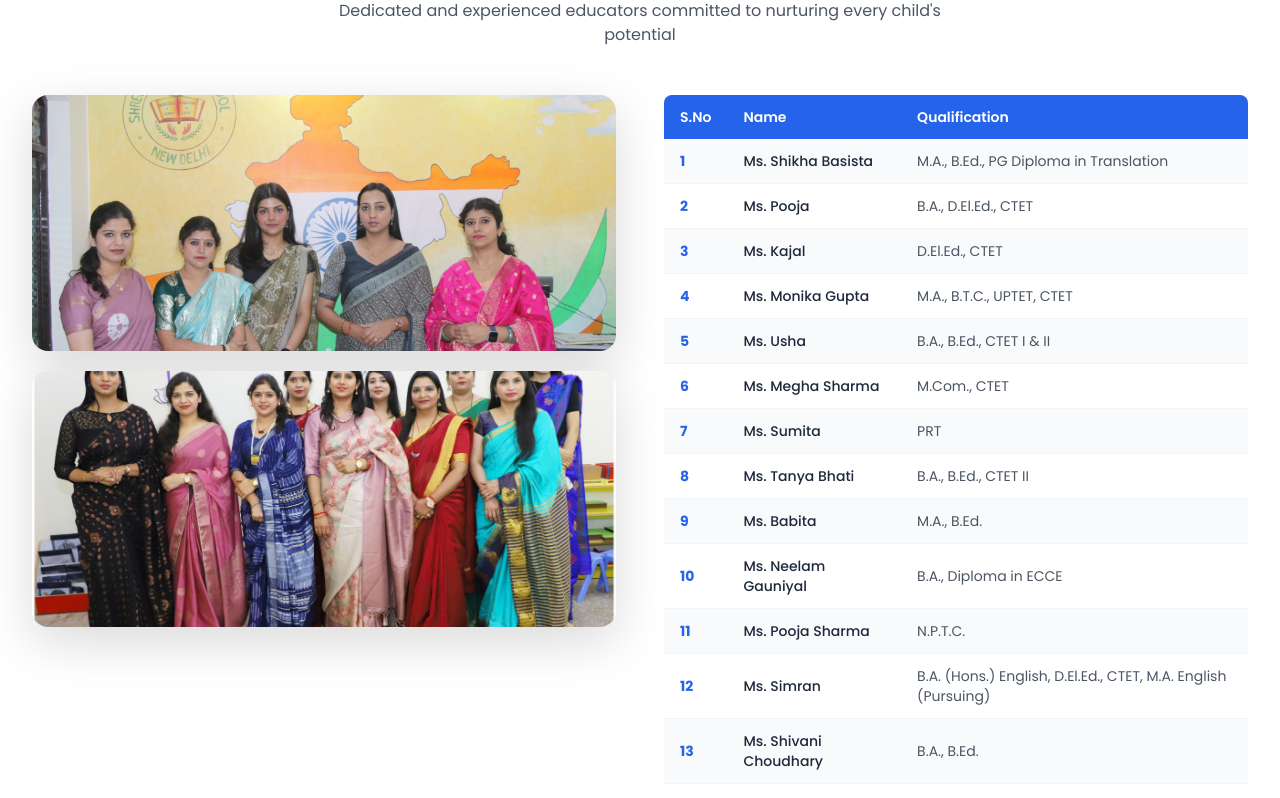
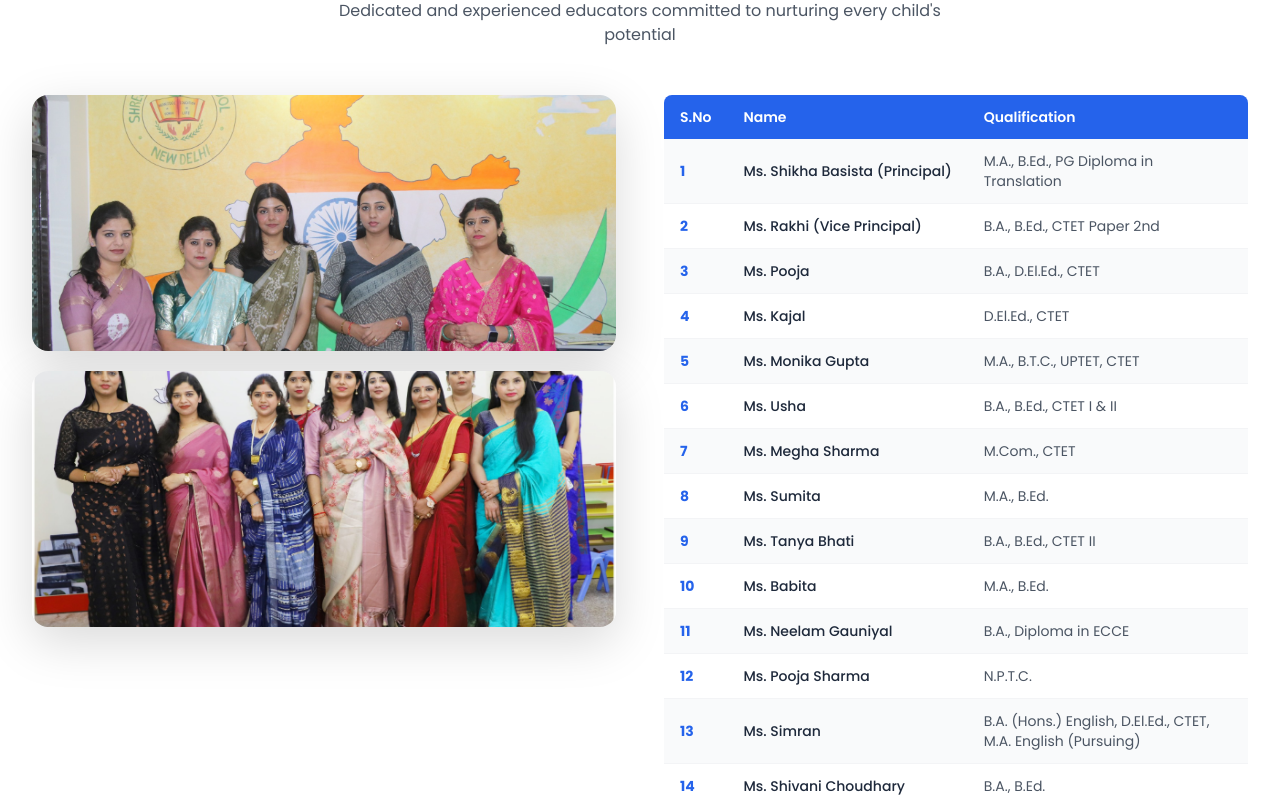
Before and after one commit to Sagar2408/ShresthPublicSchool, a React (Vite) app: page / in a window 1280 px wide. Shown: the part 3340-4138 px from the top of the page. Built offline with nearby package versions, Linux system fonts and the light colour scheme; no server answers.

Commit message:
final working code

```diff
--- a/src/components/Footer.tsx
+++ b/src/components/Footer.tsx
@@ -60,7 +60,7 @@ const Footer: React.FC = () => {
             <div className="flex gap-3">
               {/* Facebook */}
               <a
-                href="https://www.facebook.com/p/Shreshth-Public-School-100042410786539/"
+                href="https://www.facebook.com/people/Shreshth-Public-School/61584605632295/?mibextid=wwXIfr&rdid=G6rfypK3TOisJgZg&share_url=https%3A%2F%2Fwww.facebook.com%2Fshare%2F18qsDHRma7%2F%3Fmibextid%3DwwXIfr/"
                 target="_blank"
                 rel="noopener noreferrer"
                 className="w-10 h-10 bg-white/10 rounded-lg flex items-center justify-center hover:bg-school-primary transition-colors"
--- a/src/sections/Faculty.tsx
+++ b/src/sections/Faculty.tsx
@@ -1,20 +1,21 @@
 import React from 'react';
 
 const facultyData = [
-  { sno: 1,  name: 'Ms. Shikha Basista',    qualification: 'M.A., B.Ed., PG Diploma in Translation' },
-  { sno: 2,  name: 'Ms. Pooja',             qualification: 'B.A., D.El.Ed., CTET' },
-  { sno: 3,  name: 'Ms. Kajal',             qualification: 'D.El.Ed., CTET' },
-  { sno: 4,  name: 'Ms. Monika Gupta',      qualification: 'M.A., B.T.C., UPTET, CTET' },
-  { sno: 5,  name: 'Ms. Usha',              qualification: 'B.A., B.Ed., CTET I & II' },
-  { sno: 6,  name: 'Ms. Megha Sharma',      qualification: 'M.Com., CTET' },
-  { sno: 7,  name: 'Ms. Sumita',            qualification: 'PRT' },
-  { sno: 8,  name: 'Ms. Tanya Bhati',       qualification: 'B.A., B.Ed., CTET II' },
-  { sno: 9,  name: 'Ms. Babita',            qualification: 'M.A., B.Ed.' },
-  { sno: 10, name: 'Ms. Neelam Gauniyal',   qualification: 'B.A., Diploma in ECCE' },
-  { sno: 11, name: 'Ms. Pooja Sharma',      qualification: 'N.P.T.C.' },
-  { sno: 12, name: 'Ms. Simran',            qualification: 'B.A. (Hons.) English, D.El.Ed., CTET, M.A. English (Pursuing)' },
-  { sno: 13, name: 'Ms. Shivani Choudhary', qualification: 'B.A., B.Ed.' },
-  { sno: 14, name: 'Ms. Neelam Mishra',    qualification: 'B.Com., NPTT' },
+  { sno: 1,  name: 'Ms. Shikha Basista (Principal)',      qualification: 'M.A., B.Ed., PG Diploma in Translation' },
+  { sno: 2,  name: 'Ms. Rakhi (Vice Principal)',      qualification: 'B.A., B.Ed., CTET Paper 2nd' },
+  { sno: 3,  name: 'Ms. Pooja',             qualification: 'B.A., D.El.Ed., CTET' },
+  { sno: 4,  name: 'Ms. Kajal',             qualification: 'D.El.Ed., CTET' },
+  { sno: 5,  name: 'Ms. Monika Gupta',      qualification: 'M.A., B.T.C., UPTET, CTET' },
+  { sno: 6,  name: 'Ms. Usha',              qualification: 'B.A., B.Ed., CTET I & II' },
+  { sno: 7,  name: 'Ms. Megha Sharma',      qualification: 'M.Com., CTET' },
+  { sno: 8,  name: 'Ms. Sumita',            qualification: 'M.A., B.Ed.' },
+  { sno: 9,  name: 'Ms. Tanya Bhati',       qualification: 'B.A., B.Ed., CTET II' },
+  { sno: 10, name: 'Ms. Babita',            qualification: 'M.A., B.Ed.' },
+  { sno: 11, name: 'Ms. Neelam Gauniyal',   qualification: 'B.A., Diploma in ECCE' },
+  { sno: 12, name: 'Ms. Pooja Sharma',      qualification: 'N.P.T.C.' },
+  { sno: 13, name: 'Ms. Simran',            qualification: 'B.A. (Hons.) English, D.El.Ed., CTET, M.A. English (Pursuing)' },
+  { sno: 14, name: 'Ms. Shivani Choudhary', qualification: 'B.A., B.Ed.' },
+  { sno: 15, name: 'Ms. Neelam Mishra',    qualification: 'B.Com., NPTT' },
 ];
 
 const Faculty: React.FC = () => {
@@ -74,7 +75,7 @@ const Faculty: React.FC = () => {
                     }`}
                   >
                     <td className="px-4 py-3 font-bold text-school-primary">{member.sno}</td>
-                    <td className="px-4 py-3 font-medium text-school-dark">{member.name}</td>
+                    <td className="px-4 py-3 font-medium text-school-dark whitespace-nowrap">{member.name}</td>
                     <td className="px-4 py-3 text-gray-600">{member.qualification}</td>
                   </tr>
                 ))}
```
